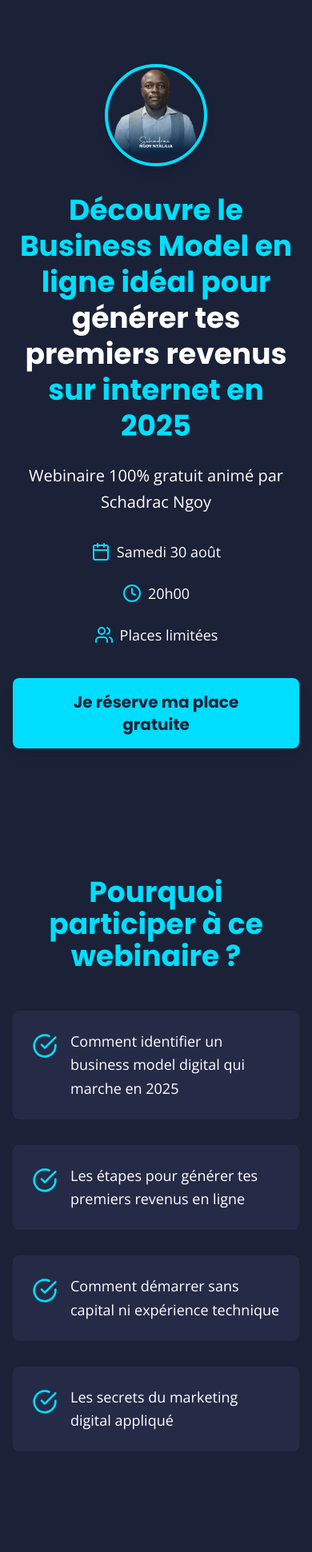
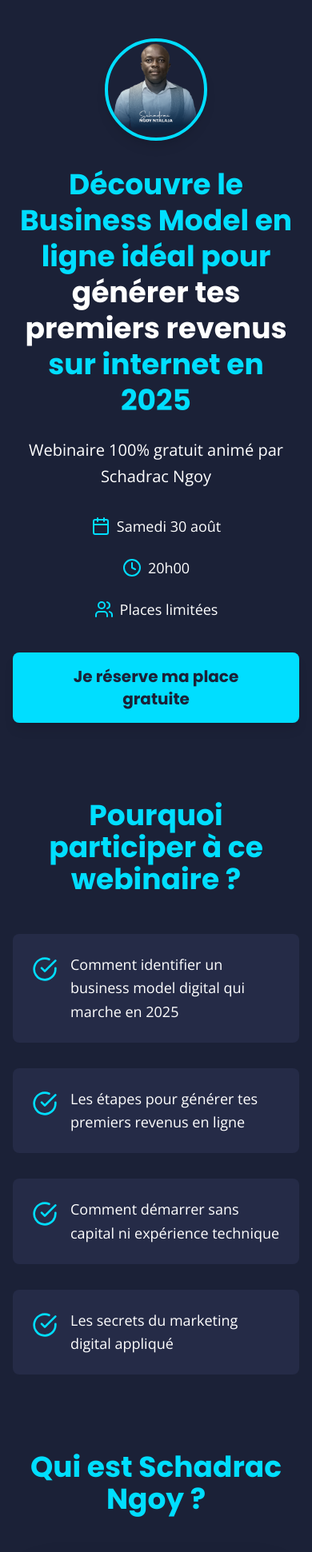
Before and after one commit to Michelmoyo/schadracngoy, a React (Vite) app: page / in a window 390 px wide. Shown: the top 1941 px of the page at 80% size. Built offline with nearby package versions, Linux system fonts and the light colour scheme; no server answers.

Commit message:
Réduire l'espacement entre les sections sur mobile

```diff
--- a/src/components/Footer.tsx
+++ b/src/components/Footer.tsx
@@ -3,7 +3,7 @@ import { MessageCircle, Globe, Mail, Shield } from 'lucide-react';
 
 const Footer = () => {
   return (
-    <footer className="bg-[#1B2137] py-12 px-4 border-t border-[#252B47]">
+    <footer className="bg-[#1B2137] py-8 md:py-12 px-4 border-t border-[#252B47]">
       <div className="max-w-4xl mx-auto">
         <div className="text-center mb-8">
           <h3 className="text-2xl font-bold text-[#00DEFF] mb-4 font-['Poppins']">
--- a/src/components/HeroSection.tsx
+++ b/src/components/HeroSection.tsx
@@ -10,7 +10,7 @@ const HeroSection = () => {
   };
 
   return (
-    <section className="bg-[#1B2137] min-h-screen flex items-center justify-center px-4 py-20">
+    <section className="bg-[#1B2137] min-h-screen flex items-center justify-center px-4 py-12 md:py-20">
       <div className="max-w-4xl mx-auto text-center">
         <div className="mb-8">
           <img
--- a/src/components/Program.tsx
+++ b/src/components/Program.tsx
@@ -21,7 +21,7 @@ const Program = () => {
   ];
 
   return (
-    <section className="bg-[#1B2137] py-20 px-4">
+    <section className="bg-[#1B2137] py-12 md:py-20 px-4">
       <div className="max-w-5xl mx-auto">
         <h2 className="text-4xl md:text-5xl font-bold text-[#00DEFF] text-center mb-12 font-['Poppins']">
           Ce que tu vas apprendre
--- a/src/components/RegistrationForm.tsx
+++ b/src/components/RegistrationForm.tsx
@@ -82,7 +82,7 @@ const RegistrationForm = () => {
   };
 
   return (
-    <section id="registration-form" className="bg-[#1B2137] py-20 px-4">
+    <section id="registration-form" className="bg-[#1B2137] py-12 md:py-20 px-4">
       <div className="max-w-2xl mx-auto">
         <h2 className="text-4xl md:text-5xl font-bold text-[#00DEFF] text-center mb-8 font-['Poppins']">
           Inscris-toi maintenant
--- a/src/components/Speaker.tsx
+++ b/src/components/Speaker.tsx
@@ -3,7 +3,7 @@ import { MapPin, TrendingUp, Award } from 'lucide-react';
 
 const Speaker = () => {
   return (
-    <section className="bg-[#1B2137] py-20 px-4">
+    <section className="bg-[#1B2137] py-12 md:py-20 px-4">
       <div className="max-w-6xl mx-auto">
         <h2 className="text-4xl md:text-5xl font-bold text-[#00DEFF] text-center mb-12 font-['Poppins']">
           Qui est Schadrac Ngoy ?
--- a/src/components/WhyParticipate.tsx
+++ b/src/components/WhyParticipate.tsx
@@ -10,7 +10,7 @@ const WhyParticipate = () => {
   ];
 
   return (
-    <section className="bg-[#1B2137] py-20 px-4">
+    <section className="bg-[#1B2137] py-12 md:py-20 px-4">
       <div className="max-w-4xl mx-auto">
         <h2 className="text-4xl md:text-5xl font-bold text-[#00DEFF] text-center mb-12 font-['Poppins']">
           Pourquoi participer à ce webinaire ?
```
